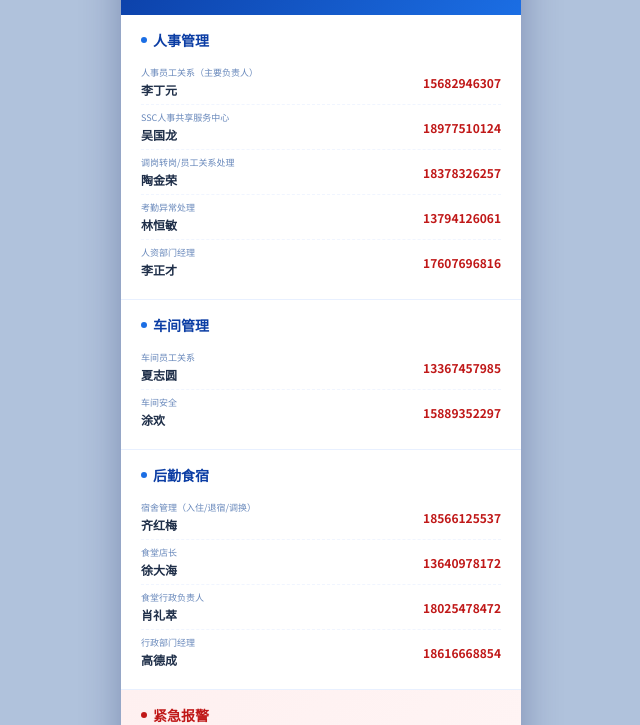
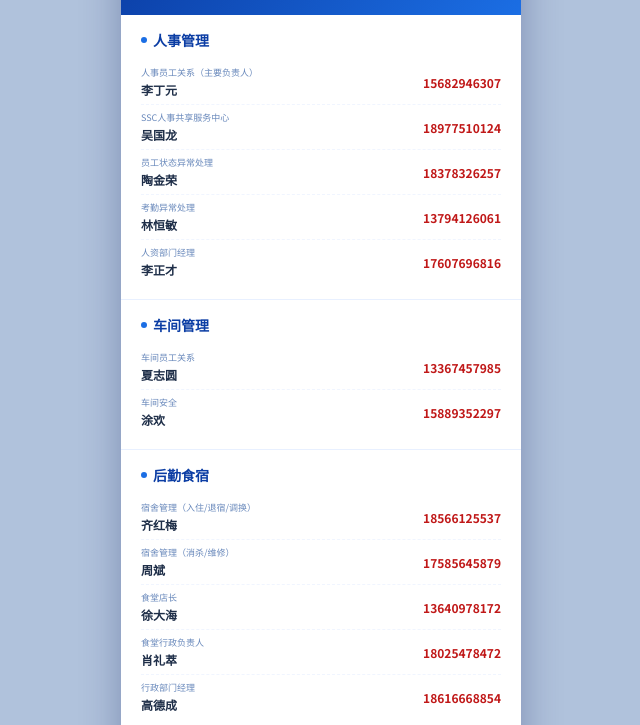
Before and after one commit to tom54681/-card, a plain HTML site: page index.html in a window 1280 px wide. Shown: the part 84-809 px from the top of the page, without its empty margins (319-959 px from the left). Drawn offline with Linux system fonts and the light colour scheme.

Commit message:
Add files via upload

```diff
--- a/index.html
+++ b/index.html
@@ -102,7 +102,7 @@ body{
     </div>
     <div class="contact-item">
       <div class="item-info">
-        <div class="item-dep">调岗转岗/员工关系处理</div>
+        <div class="item-dep">员工状态异常处理</div>
         <div class="item-name">陶金荣</div>
       </div>
       <a href="tel:18378326257" class="item-tel">18378326257</a>
@@ -152,6 +152,14 @@ body{
       </div>
       <a href="tel:18566125537" class="item-tel">18566125537</a>
     </div>
+<div class="contact-item">
+      <div class="item-info">
+        <div class="item-dep">宿舍管理（消杀/维修）</div>
+        <div class="item-name">周斌</div>
+      </div>
+      <a href="tel:17585645879" class="item-tel">17585645879</a>
+    </div>
+
     <div class="contact-item">
       <div class="item-info">
         <div class="item-dep">食堂店长</div>
```
